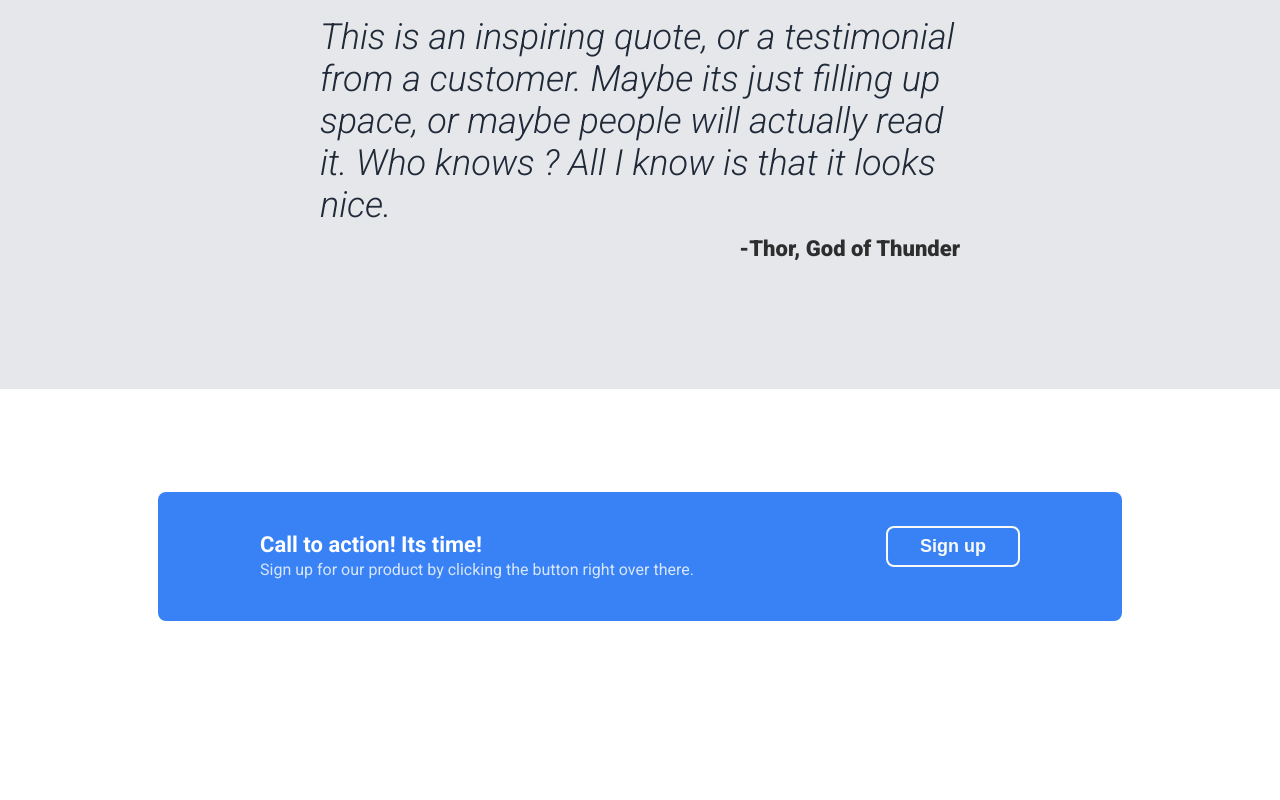
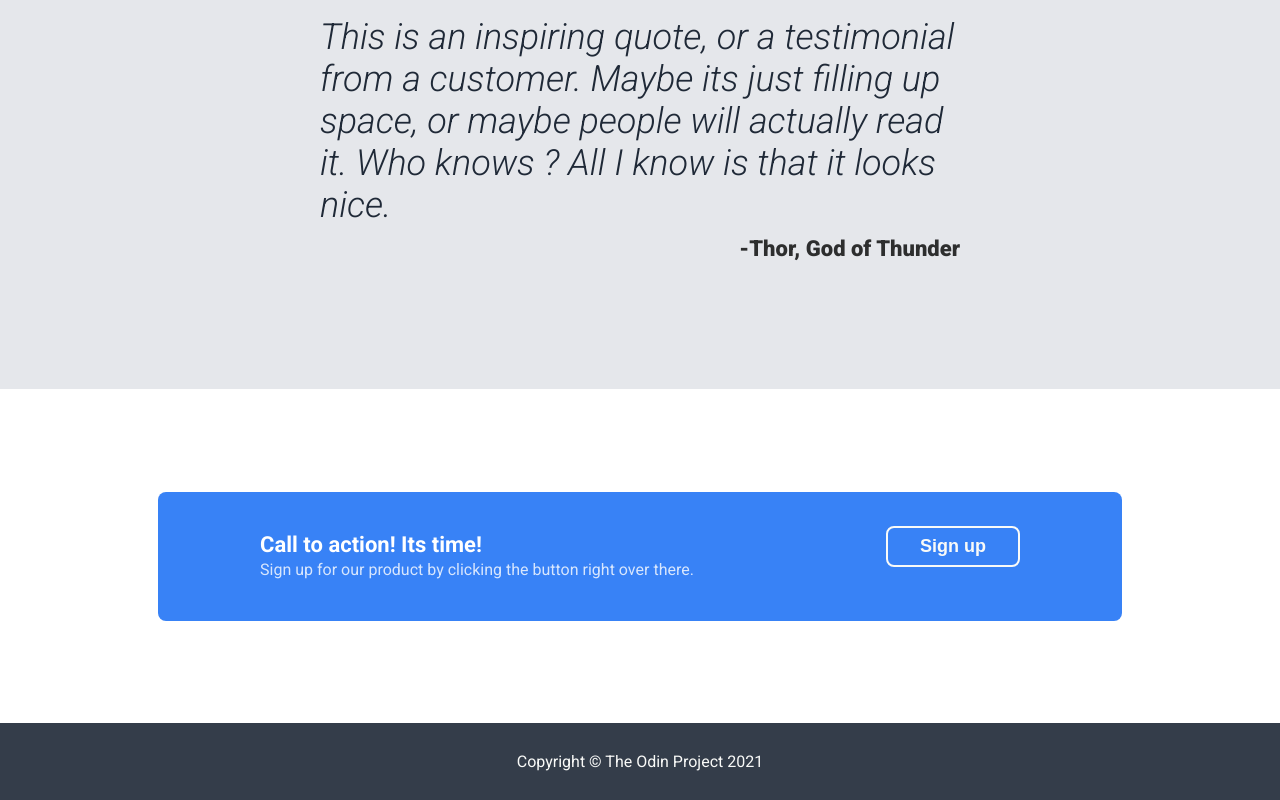
Before and after one commit to vigasselvan/Landing_Page, a plain HTML site: page index.html in a window 1280 px wide. Shown: the part 1258-2058 px from the top of the page. Before the commit the page ends 1981 px from the top, so only its background shows below. Drawn offline with Linux system fonts and the light colour scheme.

Commit message:
add footer and complete website build
add footer for the website to tell copyright

```diff
--- a/index.html
+++ b/index.html
@@ -73,5 +73,9 @@
             </div>
         </div>
     </div>
+
+    <div class="Footer">
+        <p>Copyright © The Odin Project 2021</p>
+    </div>
 </body>
 </html>
--- a/styles.css
+++ b/styles.css
@@ -176,3 +176,13 @@ body{
     cursor: pointer;
     margin-bottom: 10px;
 }
+
+.Footer{
+    display: flex;
+    justify-content: center;
+    align-items: center;
+    background-color: #1f2937;
+    color: #F9FAF8;
+    padding: 1vw;
+    opacity: 90%;
+}
```
